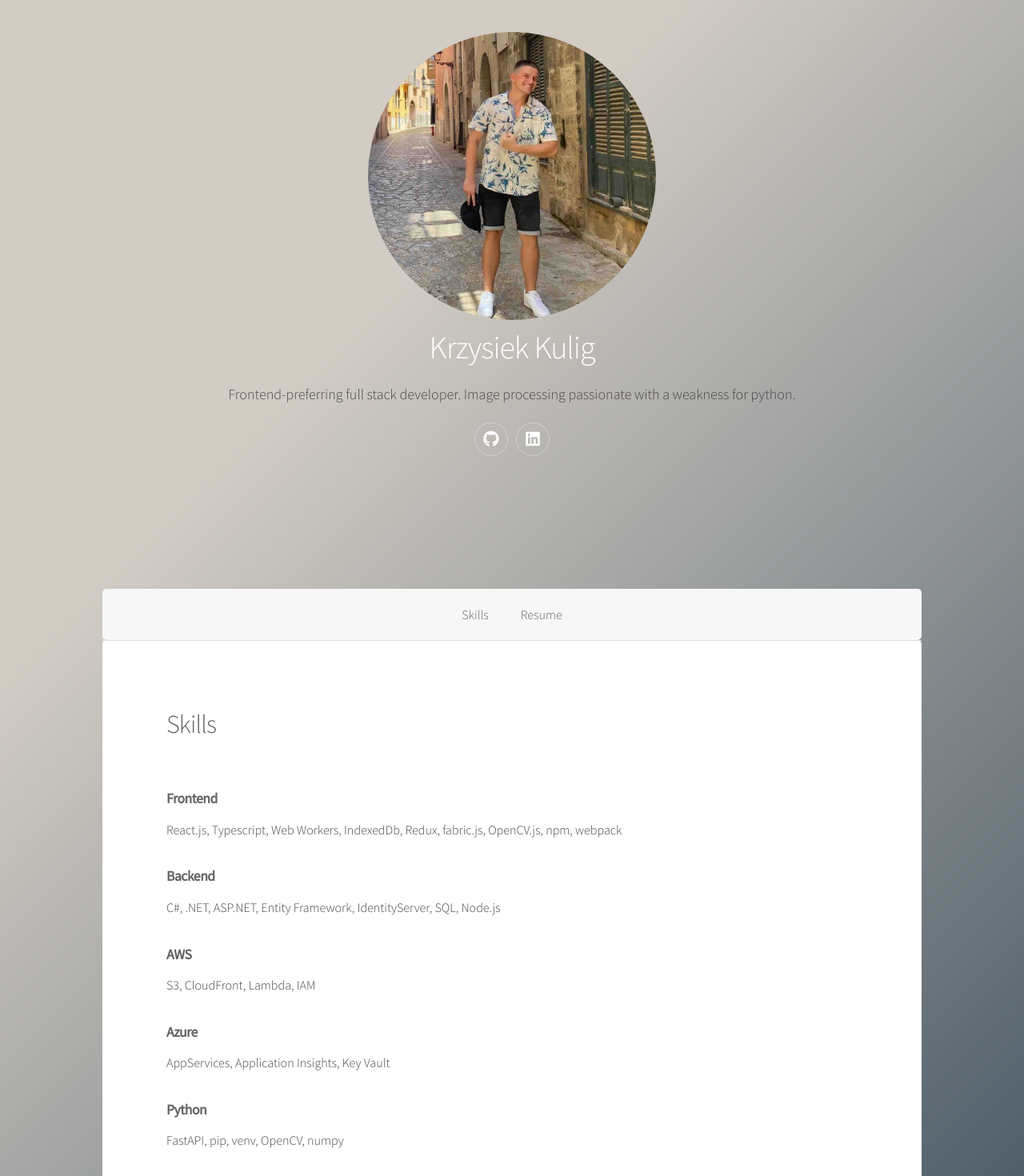
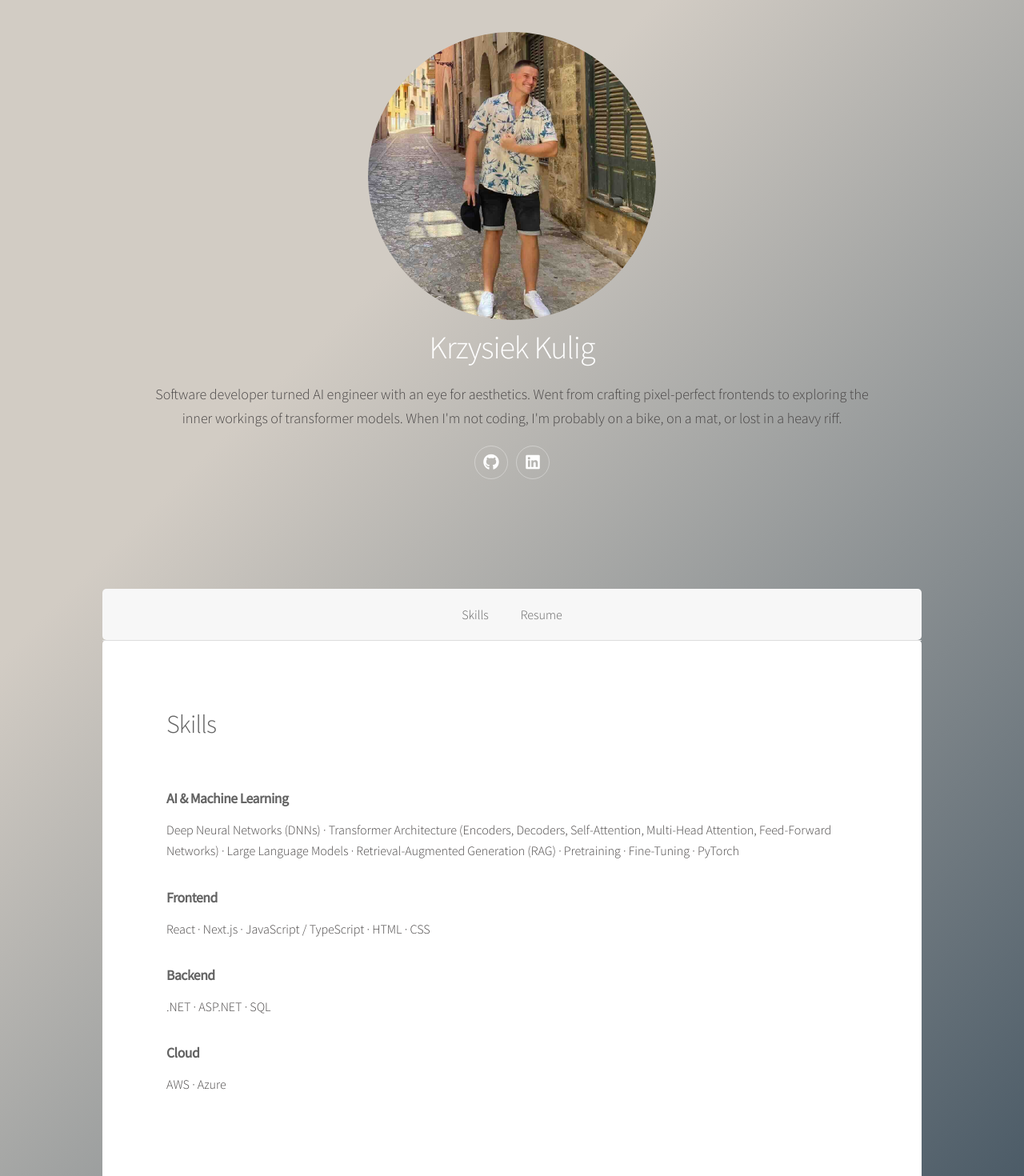
Before and after one commit to kkulis/Portfolio, a React (Vite) app: page / in a window 1280 px wide. Shown: the top 1470 px of the page at 80% size. Built offline with nearby package versions, Linux system fonts and the light colour scheme.

Commit message:
Content update

```diff
--- a/src/components/Header.jsx
+++ b/src/components/Header.jsx
@@ -20,8 +20,11 @@ export const Header = () => {
                 </div>
                 <h1>Krzysiek Kulig</h1>
                 <p>
-                    Frontend-preferring full stack developer. Image processing
-                    passionate with a weakness for python.
+                    Software developer turned AI engineer with an eye for
+                    aesthetics. Went from crafting pixel-perfect frontends to
+                    exploring the inner workings of transformer models. When I'm
+                    not coding, I'm probably on a bike, on a mat, or lost in a
+                    heavy riff.
                 </p>
                 <ul className="icons">
                     <li>
--- a/src/components/Skills.jsx
+++ b/src/components/Skills.jsx
@@ -8,22 +8,20 @@ export const Skills = () => (
                 <header className="major">
                     <h2>Skills</h2>
                 </header>
+                <h4 style={{ fontWeight: 'bold' }}>AI & Machine Learning</h4>
+                <p>
+                    Deep Neural Networks (DNNs) · Transformer Architecture
+                    (Encoders, Decoders, Self-Attention, Multi-Head Attention,
+                    Feed-Forward Networks) · Large Language Models ·
+                    Retrieval-Augmented Generation (RAG) · Pretraining ·
+                    Fine-Tuning · PyTorch
+                </p>
                 <h4 style={{ fontWeight: 'bold' }}>Frontend</h4>
-                <p>
-                    React.js, Typescript, Web Workers, IndexedDb, Redux,
-                    fabric.js, OpenCV.js, npm, webpack
-                </p>
+                <p>React · Next.js · JavaScript / TypeScript · HTML · CSS</p>
                 <h4 style={{ fontWeight: 'bold' }}>Backend</h4>
-                <p>
-                    C#, .NET, ASP.NET, Entity Framework, IdentityServer, SQL,
-                    Node.js
-                </p>
-                <h4 style={{ fontWeight: 'bold' }}>AWS</h4>
-                <p>S3, CloudFront, Lambda, IAM</p>
-                <h4 style={{ fontWeight: 'bold' }}>Azure</h4>
-                <p>AppServices, Application Insights, Key Vault</p>
-                <h4 style={{ fontWeight: 'bold' }}>Python</h4>
-                <p>FastAPI, pip, venv, OpenCV, numpy </p>
+                <p>.NET · ASP.NET · SQL</p>
+                <h4 style={{ fontWeight: 'bold' }}>Cloud</h4>
+                <p>AWS · Azure</p>
             </div>
         </div>
     </section>
```
